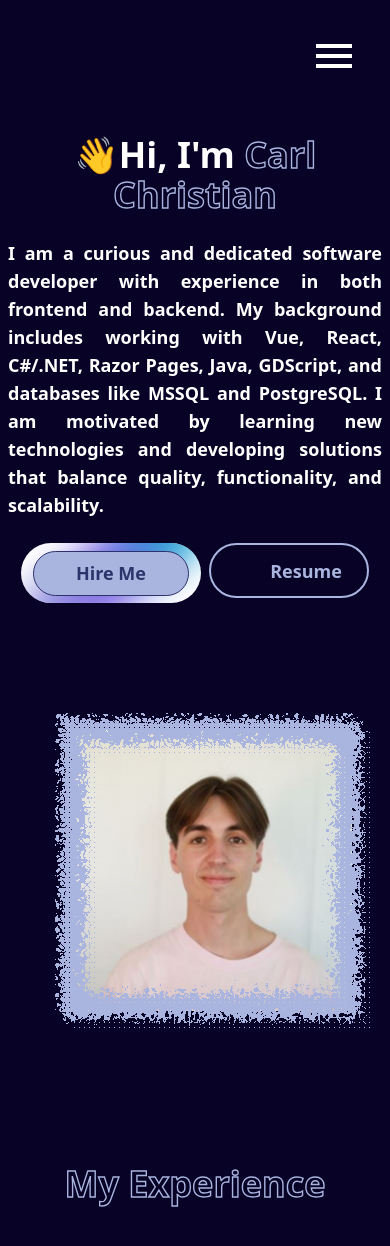
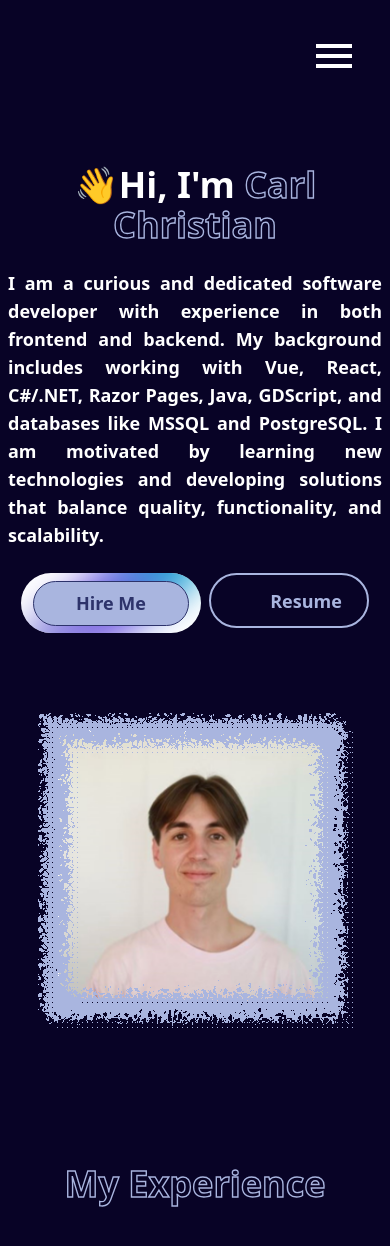
Before and after one commit to Carl1450/PortfolioVue, a Vue app: page / in a window 390 px wide. Shown: the top 1246 px of the page. Built offline with nearby package versions, Linux system fonts and the light colour scheme; some icons are missing.

Commit message:
Centered picture on mobile, deleted old CV

```diff
--- a/src/components/layout/HeroSection.vue
+++ b/src/components/layout/HeroSection.vue
@@ -44,10 +44,10 @@
         class="container flex justify-center lg:justify-end mt-20 lg:mt-0 items-center flex-wrap"
       >
         <figure
-          class="card relative m-[30px] md:w-[420px] md:h-[420px] md:before:w-[450px] md:before:h-[450px] w-[280px] h-[350px] before:w-[300px] before:h-[300px] before:border-[25px] before:border-primary before:shadow-[7px_7px_21px_primary,_-7px_-7px_21px_primary] dark:before:border-secondary dark:before:shadow-[7px_7px_21px_secondary,_-7px_-7px_21px_secondary]"
+          class="card relative md:m-[30px] md:w-[420px] md:h-[420px] md:before:w-[450px] md:before:h-[450px] w-[315px] h-[350px] before:w-[300px] before:h-[300px] before:border-[25px] before:border-primary before:shadow-[7px_7px_21px_primary,_-7px_-7px_21px_primary] dark:before:border-secondary dark:before:shadow-[7px_7px_21px_secondary,_-7px_-7px_21px_secondary]"
         >
           <div
-            class="relative left-[7px] top-[7px] w-full h-full bg-cover transform translate-x-[10px] translate-y-[10px]"
+            class="relative left-[10px] top-[7px] md:w-full w-[86%] h-full bg-cover transform translate-x-[10px] translate-y-[10px]"
           >
             <img
               src="@/assets/images/ProfilbilledeFirkant.png"
```
Also changed, not shown: 1 other file (tests, documents, lock files or other folders).
